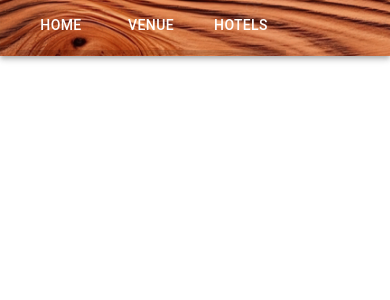
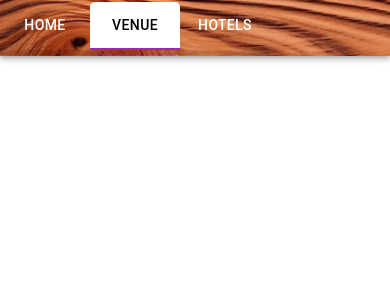
Before and after one commit to wfiene/Bruce-s-60th, a Next.js app in the folder bruces-bday-site/: page / in a window 390 px wide. Shown: the top 300 px of the page. Built offline with nearby package versions, Linux system fonts and the light colour scheme.

Commit message:
responsive tab and them

```diff
--- a/bruces-bday-site/src/components/Navbar.js
+++ b/bruces-bday-site/src/components/Navbar.js
@@ -1,9 +1,12 @@
-import { AppBar, Toolbar, Typography, Container, Box, Tab, Tabs } from "@mui/material";
+import { AppBar, Toolbar, Typography, Container, Box, Tab, Tabs, Divider } from "@mui/material";
+import { useState } from "react";
+import { styled } from "@mui/material/styles";
 
 
 
 
 export default function Navbar() {
+    const [tabNumber, setTabNumber] = useState(1)
 
     const appBarStyle = {
         backgroundImage: 'url("/wood.png")',
@@ -16,9 +19,23 @@ export default function Navbar() {
         textDecoration: 'none', // Remove underline from links
     };
 
+    const handleChange = (e, newTabNumber) => {
+        setTabNumber(newTabNumber);
+    };
+
+
+
+    const StyledTab = styled(Tab)({
+        "&.Mui-selected": {
+            color: "black",
+            backgroundColor: 'white',
+            borderRadius: '5px 5px 0 0'
+        }
+    });
+
     return (
-        <AppBar position="static" style={appBarStyle}>
-            <Container maxWidth='xl'>
+        <AppBar position="static" style={appBarStyle} sx={{ p: 0 }}>
+            <Container maxWidth='xl' sx={{ p: 0, }}>
                 <Toolbar disableGutters>
                     {/* <Typography variant="h6" component="div" style={linkStyle}>
                         Home
@@ -35,11 +52,16 @@ export default function Navbar() {
                     <Typography variant="h6" component="div" style={linkStyle}>
                         Message Board
                     </Typography> */}
-                    <Box sx={{ borderBottom: 5, borderColor: 'divider' }}>
-                        <Tabs aria-label="basic tabs example" textColor="white" indicatorColor="secondary">
-                            <Tab label="Home" />
-                            <Tab label="Venue" />
-                            <Tab label="Hotels" />
+                    <Box sx={{ borderBottom: 5, borderColor: 'divider', p: 0 }}>
+                        <Tabs
+                            textColor="white"
+                            indicatorColor="secondary"
+                            value={tabNumber}
+                            onChange={handleChange}
+                        >
+                            <StyledTab label="Home" />
+                            <StyledTab label="Venue" />
+                            <StyledTab label="Hotels" />
                         </Tabs>
                     </Box>
                 </Toolbar>
--- /dev/null
+++ b/bruces-bday-site/src/context/theme.js
@@ -0,0 +1,22 @@
+import { createTheme, ThemeProvider } from '@mui/material/styles';
+import { createContext, useState } from 'react';
+
+
+export const ThemeModeContext = createContext();
+
+function ThemeWrapper({ children }) {
+    const light = createTheme({
+        palette: {
+            mode: 'light',
+        },
+    });
+    return (
+        <ThemeModeContext.Provider>
+            <ThemeProvider theme={light}>
+                {children}
+            </ThemeProvider>
+        </ThemeModeContext.Provider>
+    );
+};
+
+export default ThemeWrapper
--- a/bruces-bday-site/src/pages/_app.js
+++ b/bruces-bday-site/src/pages/_app.js
@@ -1,11 +1,14 @@
+import ThemeWrapper from "@/context/theme";
 import "@/styles/globals.css";
 import { CssBaseline } from "@mui/material";
 
 export default function App({ Component, pageProps }) {
   return (
     <>
-      <CssBaseline /> {/* CssBaseline can be removed to go back to default Nextjs Styles */}
-      <Component {...pageProps} />
+      <ThemeWrapper>
+        <CssBaseline /> {/* CssBaseline can be removed to go back to default Nextjs Styles */}
+        <Component {...pageProps} />
+      </ThemeWrapper>
     </>
   );
 }
```
Also changed, not shown: bruces-bday-site/src/components/TopMenuTab.js (added, +11 -0 lines).
